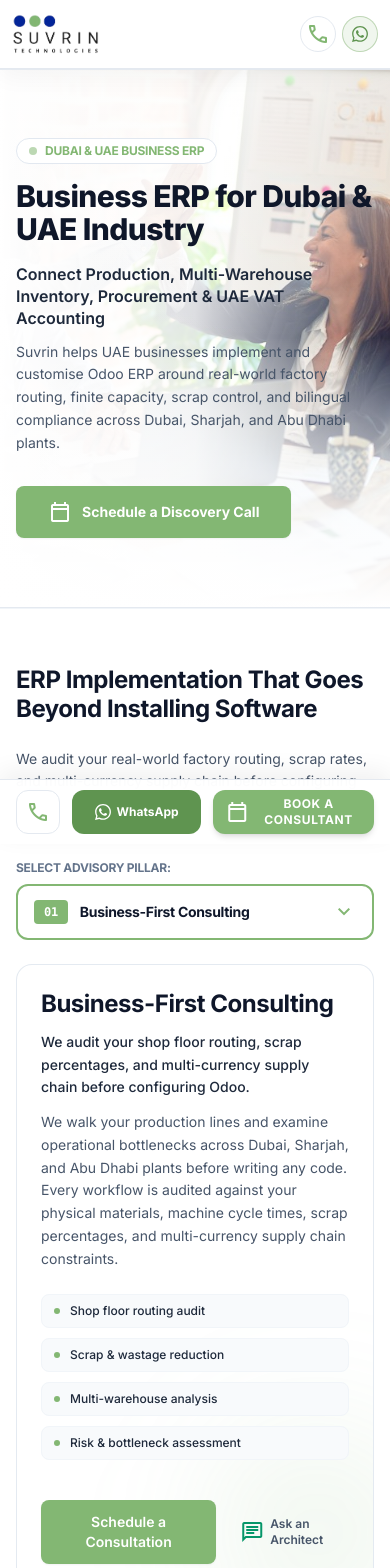
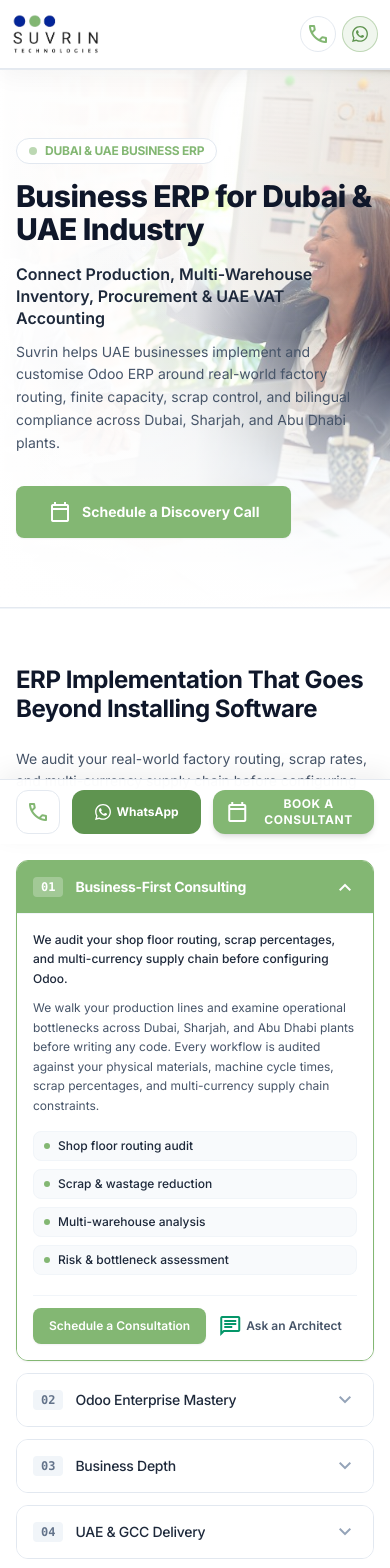
Before and after one commit to rahulpandat463/suvrin-ads, a Next.js app: page / in a window 390 px wide. Shown: the top 1568 px of the page. Built offline with nearby package versions, Linux system fonts and the light colour scheme.

Commit message:
feat: add AdvisoryPillars and WhatsIncluded components

```diff
--- a/components/AdvisoryPillars.tsx
+++ b/components/AdvisoryPillars.tsx
@@ -55,7 +55,6 @@ const PILLAR_DETAILS: Record<
 
 export default function AdvisoryPillars() {
   const [activeNum, setActiveNum] = useState<string>(ADVISORY_PILLARS[0].num);
-  const [isDropdownOpen, setIsDropdownOpen] = useState(false);
   const { openBooking } = useBooking();
 
   const currentPillar =
@@ -80,90 +79,127 @@ export default function AdvisoryPillars() {
           </p>
         </div>
 
-        {/* 2-Column Split: Clean Compact Tabs / Dropdown + Detailed Card */}
-        <div className="grid grid-cols-1 lg:grid-cols-12 gap-6 lg:gap-8 xl:gap-10 items-start">
+        {/* --------------------------------------------------------------------- */}
+        {/* MOBILE VIEW (< lg): Accordion ("People Also Ask" Style)              */}
+        {/* All 4 points visible, tapping any expands its content directly below  */}
+        {/* --------------------------------------------------------------------- */}
+        <div className="lg:hidden flex flex-col gap-3 w-full">
+          {ADVISORY_PILLARS.map((item, idx) => {
+            const isOpen = activeNum === item.num;
+            const stepNumber = String(idx + 1).padStart(2, "0");
+            const itemDetails = PILLAR_DETAILS[item.num] || PILLAR_DETAILS["01 / CONSULTING"];
 
-          {/* Mobile View: Clean Interactive Dropdown Selector */}
-          <div className="lg:hidden w-full relative">
-            <label className="block text-xs font-heading font-bold text-slate-500 uppercase tracking-wider mb-2">
-              Select Advisory Pillar:
-            </label>
-            <div className="relative">
+            return (
+              <div
+                key={item.num}
+                className={`rounded-xl border transition-all duration-200 overflow-hidden ${
+                  isOpen
+                    ? "border-[#83B773] shadow-sm bg-white"
+                    : "border-slate-200 bg-white hover:border-slate-300"
+                }`}
+              >
+                {/* Accordion Header / Trigger Button */}
                 <button
                   type="button"
-                onClick={() => setIsDropdownOpen(!isDropdownOpen)}
-                className="w-full px-4 py-3.5 rounded-xl bg-white border-2 border-[#83B773] text-slate-900 font-heading font-bold flex items-center justify-between gap-3 shadow-xs text-left cursor-pointer hover:border-[#72a363] transition-all"
-                aria-expanded={isDropdownOpen}
-              >
-                <div className="flex items-center gap-3 min-w-0">
-                  <span className="font-mono text-xs font-bold px-2.5 py-1 rounded bg-[#83B773] text-white shrink-0">
-                    {String(ADVISORY_PILLARS.findIndex((p) => p.num === activeNum) + 1).padStart(2, "0")}
-                  </span>
-                  <span className="truncate text-sm sm:text-base text-slate-900 font-bold">
-                    {currentPillar.title}
-                  </span>
-                </div>
-                <span
-                  className={`material-symbols-outlined text-[24px] text-[#83B773] transition-transform duration-200 shrink-0 ${isDropdownOpen ? "rotate-180" : ""
+                  onClick={() => setActiveNum(isOpen ? "" : item.num)}
+                  className={`w-full px-4 py-3.5 text-left flex items-center justify-between gap-3 transition-colors cursor-pointer ${
+                    isOpen
+                      ? "bg-[#83B773] text-white font-bold"
+                      : "bg-white hover:bg-slate-50 text-slate-800 font-medium"
                   }`}
-                >
-                  expand_more
-                </span>
-              </button>
-
-              {/* Dropdown Options List */}
-              {isDropdownOpen && (
-                <>
-                  <div
-                    className="fixed inset-0 z-30"
-                    onClick={() => setIsDropdownOpen(false)}
-                    aria-hidden="true"
-                  />
-                  <div className="absolute top-full left-0 right-0 mt-2 bg-white rounded-xl border border-slate-200 shadow-2xl overflow-hidden z-40 py-1 divide-y divide-slate-100">
-                    {ADVISORY_PILLARS.map((item, idx) => {
-                      const isActive = activeNum === item.num;
-                      const stepNumber = String(idx + 1).padStart(2, "0");
-
-                      return (
-                        <button
-                          key={item.num}
-                          type="button"
-                          onClick={() => {
-                            setActiveNum(item.num);
-                            setIsDropdownOpen(false);
-                          }}
-                          className={`w-full px-4 py-3.5 text-left flex items-center justify-between gap-3 transition-colors cursor-pointer ${isActive
-                            ? "bg-[#83B773]/15 text-[#2e5225] font-bold"
-                            : "text-slate-800 hover:bg-slate-50 font-medium"
-                            }`}
+                  aria-expanded={isOpen}
                 >
                   <div className="flex items-center gap-3 min-w-0">
                     <span
-                              className={`font-mono text-xs font-bold px-2 py-0.5 rounded ${isActive
-                                ? "bg-[#83B773] text-white"
-                                : "bg-slate-100 text-slate-600"
+                      className={`font-mono text-xs font-bold px-2 py-0.5 rounded ${
+                        isOpen
+                          ? "bg-white/25 text-white"
+                          : "bg-slate-100 text-slate-500"
                       }`}
                     >
                       {stepNumber}
                     </span>
-                            <span className="truncate text-sm">{item.title}</span>
+                    <span className="truncate text-sm sm:text-base font-heading">
+                      {item.title}
+                    </span>
                   </div>
-                          {isActive && (
-                            <span className="material-symbols-outlined text-[20px] text-[#83B773] shrink-0 font-bold">
-                              check
+
+                  <span
+                    className={`material-symbols-outlined text-[22px] shrink-0 transition-transform duration-200 ${
+                      isOpen ? "rotate-180 text-white" : "text-slate-400"
+                    }`}
+                  >
+                    keyboard_arrow_down
                   </span>
+                </button>
+
+                {/* Accordion Body: Content opens directly underneath */}
+                {isOpen && (
+                  <div className="p-4 sm:p-5 bg-white border-t border-slate-100 text-left animate-in fade-in duration-200">
+                    {/* Primary Description */}
+                    <p className="text-xs sm:text-sm text-slate-800 leading-relaxed mb-2.5 font-medium">
+                      {item.desc}
+                    </p>
+
+                    {/* Extended Details */}
+                    <p className="text-xs text-slate-600 leading-relaxed mb-4">
+                      {itemDetails.extended}
+                    </p>
+
+                    {/* Scope Highlights Badges */}
+                    <div className="grid grid-cols-1 gap-2 mb-5">
+                      {itemDetails.highlights.map((point, hIdx) => (
+                        <div
+                          key={hIdx}
+                          className="flex items-center gap-2 px-2.5 py-1.5 rounded-lg bg-slate-50 border border-slate-100 text-xs text-slate-800 font-medium"
+                        >
+                          <span className="w-1.5 h-1.5 rounded-full bg-[#83B773] shrink-0"></span>
+                          <span className="truncate">{point}</span>
+                        </div>
+                      ))}
+                    </div>
+
+                    {/* Action Row */}
+                    <div className="flex flex-wrap items-center gap-3 pt-3 border-t border-slate-100">
+                      <button
+                        type="button"
+                        onClick={() =>
+                          openBooking({
+                            source: "advisory_pillar_accordion",
+                            topic: item.title,
+                          })
+                        }
+                        className="bg-[#83B773] hover:bg-[#72a363] text-white font-semibold text-xs px-4 py-2.5 rounded-lg shadow-sm transition-all cursor-pointer"
+                      >
+                        Schedule a Consultation
+                      </button>
+
+                      <a
+                        href={COMPANY_INFO.whatsappUrl}
+                        target="_blank"
+                        rel="noopener noreferrer"
+                        className="text-xs font-semibold text-slate-600 hover:text-[#3b6630] flex items-center gap-1 py-1"
+                      >
+                        <span className="material-symbols-outlined text-[15px] text-emerald-600">
+                          chat
+                        </span>
+                        <span>Ask an Architect</span>
+                      </a>
+                    </div>
+                  </div>
                 )}
-                        </button>
+              </div>
             );
           })}
         </div>
-                </>
-              )}
-            </div>
-          </div>
 
-          {/* Desktop Left Column: 4 Sleek, Compact Tabs with Controlled Height */}
-          <div className="hidden lg:flex lg:col-span-5 flex-col gap-3 w-full">
+        {/* --------------------------------------------------------------------- */}
+        {/* DESKTOP VIEW (lg+): 100% UNTOUCHED (Tabs on left, Card on right)      */}
+        {/* --------------------------------------------------------------------- */}
+        <div className="hidden lg:grid grid-cols-12 gap-8 xl:gap-10 items-start">
+
+          {/* Left Column: All 4 Menu Items Shown on Desktop */}
+          <div className="col-span-5 flex flex-col gap-2.5 sm:gap-3 w-full">
             {ADVISORY_PILLARS.map((item, idx) => {
               const isActive = activeNum === item.num;
               const stepNumber = String(idx + 1).padStart(2, "0");
@@ -205,7 +241,7 @@ export default function AdvisoryPillars() {
           </div>
 
           {/* Right Column: Clean, Spacious Detail Card */}
-          <div className="lg:col-span-7 flex flex-col w-full">
+          <div className="col-span-7 flex flex-col w-full">
             <div className="rounded-2xl border border-slate-200/90 bg-white p-6 sm:p-8 md:p-9 text-left relative overflow-hidden shadow-xs flex flex-col justify-between">
 
               {/* Subtle ambient glow in bottom-right corner */}
--- a/components/WhatsIncluded.tsx
+++ b/components/WhatsIncluded.tsx
@@ -83,7 +83,6 @@ const SCOPE_DETAILS: Record<string, string[]> = {
 
 export default function WhatsIncluded() {
   const [activeNumber, setActiveNumber] = useState<string>("01");
-  const [isDropdownOpen, setIsDropdownOpen] = useState(false);
   const { openBooking } = useBooking();
 
   const currentItem =
@@ -117,92 +116,129 @@ export default function WhatsIncluded() {
           </div>
         </div>
 
-        {/* 2-Column Split: Clean Left Vertical Nav / Mobile Dropdown + Elegant Right Card */}
-        <div className="grid grid-cols-1 lg:grid-cols-12 gap-6 lg:gap-8 items-start mb-12">
-          {/* Mobile View: Interactive Dropdown Selector */}
-          <div className="lg:hidden w-full relative">
-            <label className="block text-xs font-heading font-bold text-slate-500 uppercase tracking-wider mb-2">
-              Select Implementation Phase:
-            </label>
-            <div className="relative">
+        {/* --------------------------------------------------------------------- */}
+        {/* MOBILE VIEW (< lg): Accordion (Google 'People Also Ask' Style)       */}
+        {/* All 8 deliverables visible, tapping any expands its content beneath   */}
+        {/* --------------------------------------------------------------------- */}
+        <div className="lg:hidden flex flex-col gap-2.5 w-full mb-10">
+          {DELIVERABLES.map((item) => {
+            const isOpen = activeNumber === item.number;
+            const title = TAB_TITLES[item.number] || item.title;
+            const secParagraph = PHASE_DESCRIPTIONS[item.number] || "";
+            const itemHighlights = SCOPE_DETAILS[item.number] || [];
+
+            return (
+              <div
+                key={item.number}
+                className={`rounded-xl border transition-all duration-200 overflow-hidden ${isOpen
+                    ? "border-[#83B773] shadow-sm bg-white"
+                    : "border-slate-200 bg-white hover:border-slate-300"
+                  }`}
+              >
+                {/* Accordion Trigger Header */}
                 <button
                   type="button"
-                onClick={() => setIsDropdownOpen(!isDropdownOpen)}
-                className="w-full px-4 py-3.5 rounded-xl bg-white border-2 border-[#83B773] text-slate-900 font-heading font-bold flex items-center justify-between gap-3 shadow-xs text-left cursor-pointer hover:border-[#72a363] transition-all"
-                aria-expanded={isDropdownOpen}
-              >
-                <div className="flex items-center gap-3 min-w-0">
-                  <span className="font-mono text-xs font-bold px-2.5 py-1 rounded bg-[#83B773] text-white shrink-0">
-                    {currentItem.number}
-                  </span>
-                  <span className="truncate text-sm sm:text-base text-slate-900 font-bold">
-                    {displayTitle}
-                  </span>
-                </div>
-                <span
-                  className={`material-symbols-outlined text-[24px] text-[#83B773] transition-transform duration-200 shrink-0 ${
-                    isDropdownOpen ? "rotate-180" : ""
-                  }`}
-                >
-                  expand_more
-                </span>
-              </button>
-
-              {/* Dropdown Options List */}
-              {isDropdownOpen && (
-                <>
-                  <div
-                    className="fixed inset-0 z-30"
-                    onClick={() => setIsDropdownOpen(false)}
-                    aria-hidden="true"
-                  />
-                  <div className="absolute top-full left-0 right-0 mt-2 bg-white rounded-xl border border-slate-200 shadow-2xl overflow-hidden z-40 py-1 divide-y divide-slate-100 max-h-80 overflow-y-auto">
-                    {DELIVERABLES.map((item) => {
-                      const isActive = activeNumber === item.number;
-                      const title = TAB_TITLES[item.number] || item.title;
-
-                      return (
-                        <button
-                          key={item.number}
-                          type="button"
-                          onClick={() => {
-                            setActiveNumber(item.number);
-                            setIsDropdownOpen(false);
-                          }}
-                          className={`w-full px-4 py-3.5 text-left flex items-center justify-between gap-3 transition-colors cursor-pointer ${
-                            isActive
-                              ? "bg-[#83B773]/15 text-[#2e5225] font-bold"
+                  onClick={() => setActiveNumber(isOpen ? "" : item.number)}
+                  className={`w-full py-3.5 px-4 text-left transition-colors cursor-pointer flex items-center justify-between gap-3 text-sm font-heading ${isOpen
+                      ? "bg-[#83B773] text-white font-bold"
                       : "text-slate-800 hover:bg-slate-50 font-medium"
                     }`}
+                  aria-expanded={isOpen}
                 >
-                          <div className="flex items-center gap-3 min-w-0">
+                  <div className="flex items-center gap-2.5 min-w-0">
                     <span
-                              className={`font-mono text-xs font-bold px-2 py-0.5 rounded ${
-                                isActive
-                                  ? "bg-[#83B773] text-white"
-                                  : "bg-slate-100 text-slate-600"
+                      className={`font-mono text-xs font-bold px-2 py-0.5 rounded ${isOpen
+                          ? "bg-white/25 text-white"
+                          : "bg-slate-100 text-slate-500"
                         }`}
                     >
                       {item.number}
                     </span>
-                            <span className="truncate text-sm">{title}</span>
+                    <span className="truncate">{title}</span>
                   </div>
-                          {isActive && (
-                            <span className="material-symbols-outlined text-[20px] text-[#83B773] shrink-0 font-bold">
-                              check
+
+                  <span
+                    className={`material-symbols-outlined text-[22px] shrink-0 transition-transform duration-200 ${isOpen ? "rotate-180 text-white" : "text-slate-400"
+                      }`}
+                  >
+                    keyboard_arrow_down
                   </span>
+                </button>
+
+                {/* Accordion Body: Expands directly beneath the tapped deliverable */}
+                {isOpen && (
+                  <div className="p-4 sm:p-5 bg-white border-t border-slate-100 text-left animate-in fade-in duration-200">
+                    {/* Core Description Paragraph 1 */}
+                    <p className="text-xs sm:text-sm text-slate-700 leading-relaxed mb-3">
+                      {item.desc}
+                    </p>
+
+                    {/* Strategic Context Paragraph 2 */}
+                    {secParagraph && (
+                      <p className="text-xs sm:text-sm text-slate-600 leading-relaxed mb-4">
+                        {secParagraph}
+                      </p>
                     )}
+
+                    {/* Scope Checklist in Compact Grid */}
+                    <div className="pt-3 border-t border-slate-100 mb-4">
+                      <div className="text-[10px] font-heading font-extrabold uppercase tracking-wider text-slate-400 mb-2.5">
+                        Scope Highlights
+                      </div>
+                      <div className="grid grid-cols-1 gap-2">
+                        {itemHighlights.map((point, idx) => (
+                          <div key={idx} className="flex items-start gap-2">
+                            <span className="material-symbols-outlined text-[#83B773] text-[16px] shrink-0 mt-0.5">
+                              check_circle
+                            </span>
+                            <span className="text-xs text-slate-700 leading-snug">
+                              {point}
+                            </span>
+                          </div>
+                        ))}
+                      </div>
+                    </div>
+
+                    {/* Bottom Actions */}
+                    <div className="pt-3 border-t border-slate-100 flex flex-wrap items-center gap-3">
+                      <button
+                        type="button"
+                        onClick={() =>
+                          openBooking({
+                            source: "whats_included_accordion",
+                            topic: title,
+                          })
+                        }
+                        className="bg-[#83B773] hover:bg-[#72a363] text-white text-xs font-bold px-4 py-2.5 rounded-lg shadow-xs transition-all cursor-pointer"
+                      >
+                        Schedule Scoping Review
                       </button>
+
+                      <a
+                        href={COMPANY_INFO.whatsappUrl}
+                        target="_blank"
+                        rel="noopener noreferrer"
+                        className="text-xs font-semibold text-slate-600 hover:text-[#3b6630] flex items-center gap-1 transition-colors py-1"
+                      >
+                        <span className="material-symbols-outlined text-[15px] text-emerald-600">
+                          chat
+                        </span>
+                        <span>Ask an ERP Architect</span>
+                      </a>
+                    </div>
+                  </div>
+                )}
+              </div>
             );
           })}
         </div>
-                </>
-              )}
-            </div>
-          </div>
 
-          {/* Desktop Left Column: Clean Tab List without bulky wrapper box */}
-          <div className="hidden lg:flex lg:col-span-5 flex-col gap-1">
+        {/* --------------------------------------------------------------------- */}
+        {/* DESKTOP VIEW (lg+): 100% UNTOUCHED (Tabs on left, Card on right)      */}
+        {/* --------------------------------------------------------------------- */}
+        <div className="hidden lg:grid grid-cols-12 gap-6 lg:gap-8 items-start mb-12">
+          {/* Left Column: Clean Tab List without bulky wrapper box */}
+          <div className="col-span-5 flex flex-col gap-1">
             {DELIVERABLES.map((item) => {
               const isActive = activeNumber === item.number;
               const title = TAB_TITLES[item.number] || item.title;
@@ -211,8 +247,7 @@ export default function WhatsIncluded() {
                   key={item.number}
                   type="button"
                   onClick={() => setActiveNumber(item.number)}
-                  className={`w-full py-3.5 px-4 sm:px-5 rounded-lg text-left transition-all duration-150 cursor-pointer flex items-center justify-between gap-3 text-sm sm:text-[15px] font-heading group ${
-                    isActive
+                  className={`w-full py-3.5 px-4 sm:px-5 rounded-lg text-left transition-all duration-150 cursor-pointer flex items-center justify-between gap-3 text-sm sm:text-[15px] font-heading group ${isActive
                       ? "bg-[#83B773] !text-white shadow-sm font-bold"
                       : "text-slate-800 hover:bg-[#83B773] hover:!text-white font-medium"
                     }`}
@@ -220,16 +255,14 @@ export default function WhatsIncluded() {
                   aria-current={isActive ? "true" : undefined}
                 >
                   <span
-                    className={`truncate transition-colors ${
-                      isActive ? "!text-white" : "group-hover:!text-white"
+                    className={`truncate transition-colors ${isActive ? "!text-white" : "group-hover:!text-white"
                       }`}
                     style={isActive ? { color: "#ffffff" } : undefined}
                   >
                     {title}
                   </span>
                   <span
-                    className={`material-symbols-outlined text-[19px] shrink-0 transition-all ${
-                      isActive
+                    className={`material-symbols-outlined text-[19px] shrink-0 transition-all ${isActive
                         ? "!text-white translate-x-0.5"
                         : "text-slate-400 group-hover:!text-white group-hover:translate-x-0.5"
                       }`}
@@ -243,7 +276,7 @@ export default function WhatsIncluded() {
           </div>
 
           {/* Right Column: Sleek Card with Clean Typography & Proportions */}
-          <div className="lg:col-span-7">
+          <div className="col-span-7">
             <div className="rounded-2xl border-2 border-slate-200 bg-white p-6 sm:p-8 md:p-9 text-left relative overflow-hidden shadow-xs">
               {/* Subtle Decorative Curve in Bottom Right (matching reference style) */}
               <div
```
Lines whose indentation alone changed are shown as unchanged.
